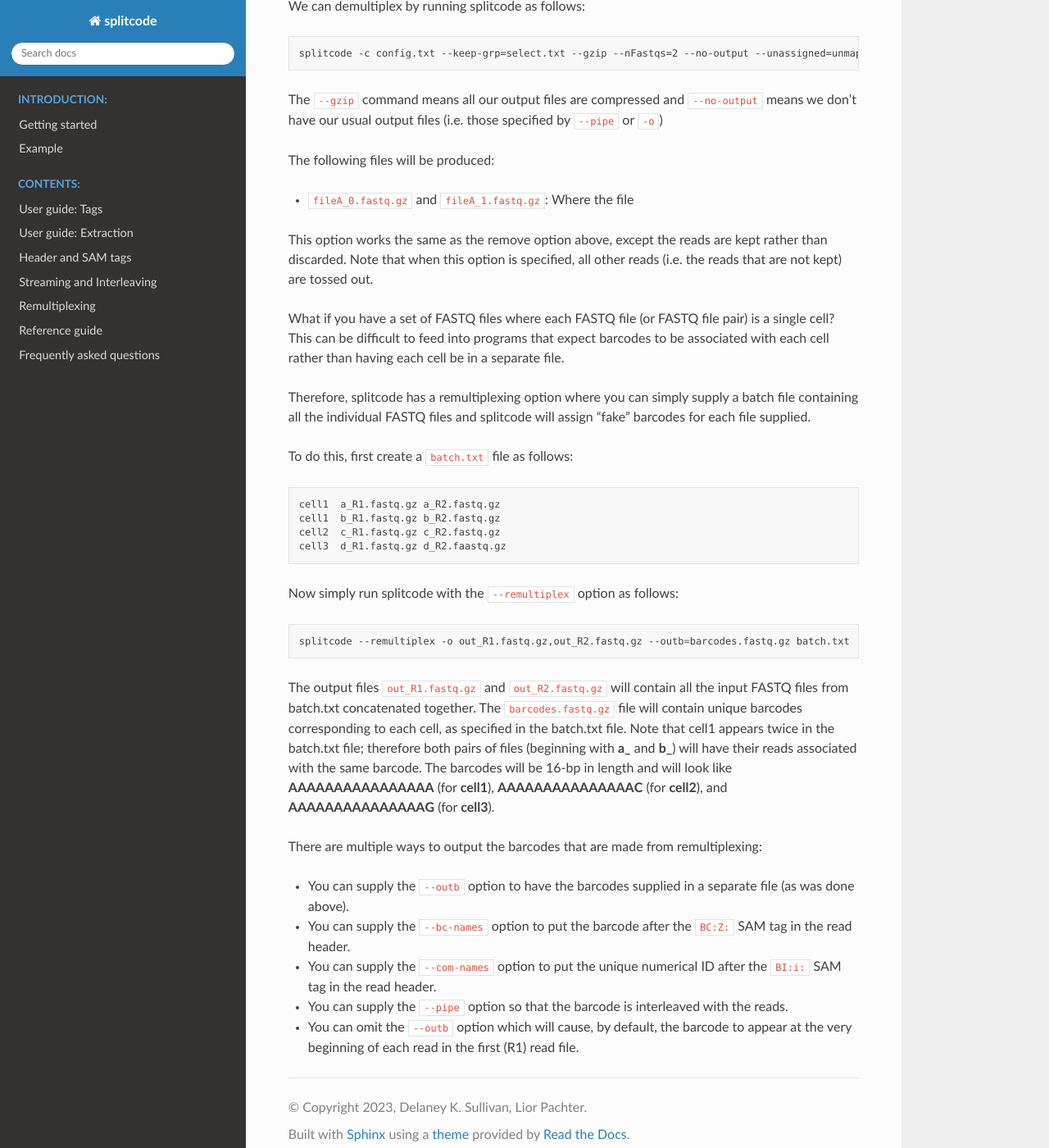
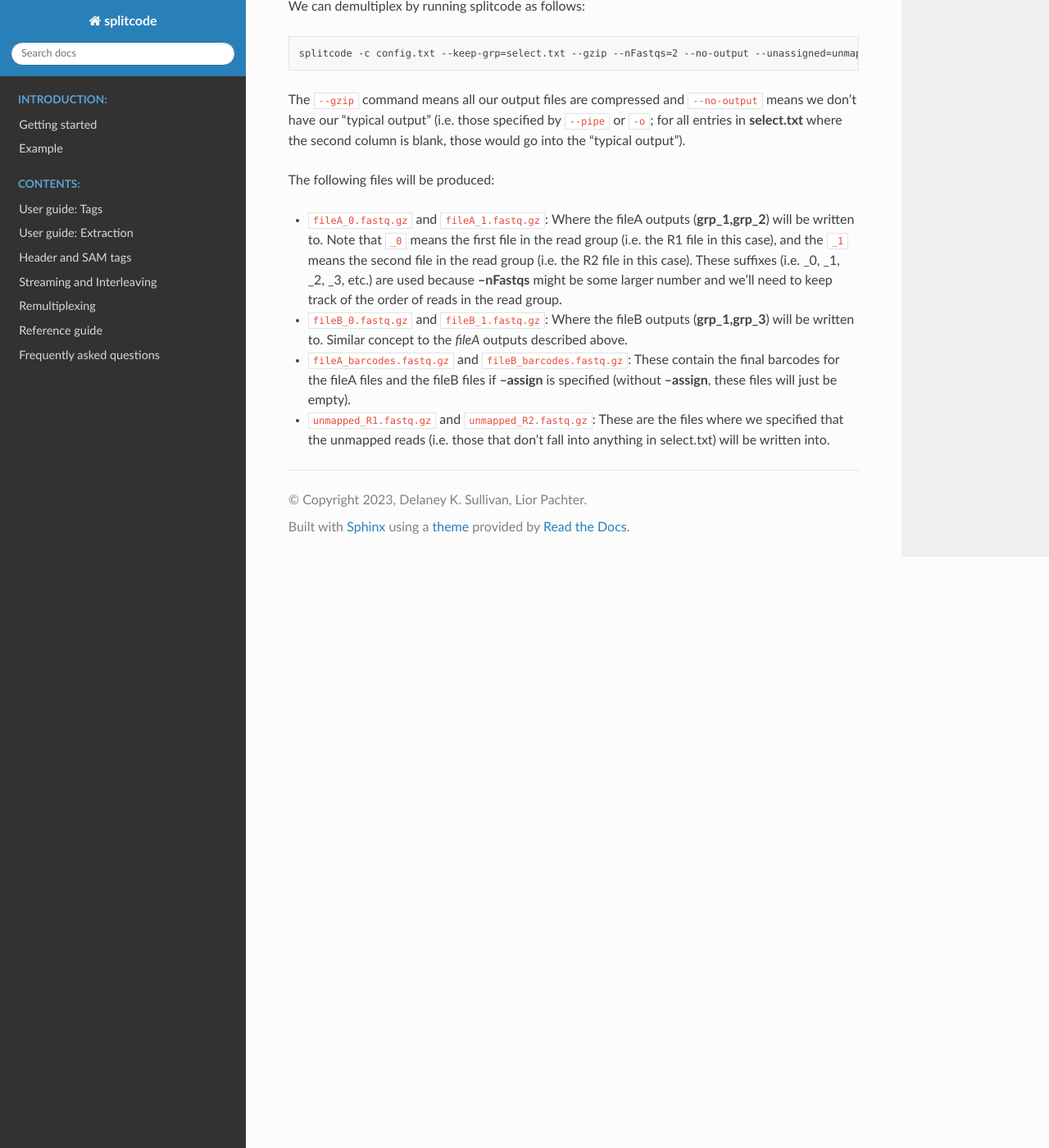
Before and after one commit to pachterlab/splitcode-tutorial, a Sphinx documentation site: the page built from docs/source/demultiplex_guide.rst, in a window 1280 px wide and 1400 px high, scrolled down 1373 px. Shown: the whole window at 82% size. Built offline with Sphinx 7.4.7 and the Read the Docs theme 2.0.0, drawn with Linux system fonts in a browser that asks for light colours; some of the changed text lies outside the part shown.

Commit message:
Update demultiplex_guide.rst

```diff
--- a/docs/source/demultiplex_guide.rst
+++ b/docs/source/demultiplex_guide.rst
@@ -46,7 +46,7 @@
 
 Let's say we have three groups: **grp_1**, **grp_2**, **grp_3** and we want to put the reads containing **grp_1,grp_2** (found exactly once and in that order) into one file and **grp_1,grp_3** into another file.
 
-We can do so by creating a **select.txt** that contains the following:
+We can do so by creating a two-column **select.txt** that contains the following:
 
 .. code-block:: text
   :caption: select.txt
@@ -62,40 +62,11 @@
 
  splitcode -c config.txt --keep-grp=select.txt --gzip --nFastqs=2 --no-output --unassigned=unmapped_R1.fastq.gz,unmapped_R2.fastq.gz R1.fastq R2.fastq
 
-The ``--gzip`` command means all our output files are compressed and ``--no-output`` means we don't have our usual output files (i.e. those specified by ``--pipe`` or ``-o``)
+The ``--gzip`` command means all our output files are compressed and ``--no-output`` means we don't have our "typical output" (i.e. those specified by ``--pipe`` or ``-o``; for all entries in **select.txt** where the second column is blank, those would go into the "typical output").
 
 The following files will be produced:
 
-* ``fileA_0.fastq.gz`` and ``fileA_1.fastq.gz``: Where the file
-
-This option works the same as the remove option above, except the reads are kept rather than discarded. Note that when this option is specified, all other reads (i.e. the reads that are not kept) are tossed out.
-
-
-What if you have a set of FASTQ files where each FASTQ file (or FASTQ file pair) is a single cell? This can be difficult to feed into programs that expect barcodes to be associated with each cell rather than having each cell be in a separate file.
-
-Therefore, splitcode has a remultiplexing option where you can simply supply a batch file containing all the individual FASTQ files and splitcode will assign "fake" barcodes for each file supplied.
-
-To do this, first create a ``batch.txt`` file as follows:
-
-.. code-block:: text
-
- cell1  a_R1.fastq.gz a_R2.fastq.gz
- cell1  b_R1.fastq.gz b_R2.fastq.gz
- cell2  c_R1.fastq.gz c_R2.fastq.gz
- cell3  d_R1.fastq.gz d_R2.faastq.gz
-
-Now simply run splitcode with the ``--remultiplex`` option as follows:
-
-.. code-block:: shell
-
- splitcode --remultiplex -o out_R1.fastq.gz,out_R2.fastq.gz --outb=barcodes.fastq.gz batch.txt
-
-The output files ``out_R1.fastq.gz`` and ``out_R2.fastq.gz`` will contain all the input FASTQ files from batch.txt concatenated together. The ``barcodes.fastq.gz`` file will contain unique barcodes corresponding to each cell, as specified in the batch.txt file. Note that cell1 appears twice in the batch.txt file; therefore both pairs of files (beginning with **a_** and **b_**) will have their reads associated with the same barcode. The barcodes will be 16-bp in length and will look like **AAAAAAAAAAAAAAAA** (for **cell1**), **AAAAAAAAAAAAAAAC** (for **cell2**), and **AAAAAAAAAAAAAAAG** (for **cell3**).
-
-There are multiple ways to output the barcodes that are made from remultiplexing:
-
-* You can supply the ``--outb`` option to have the barcodes supplied in a separate file (as was done above).
-* You can supply the ``--bc-names`` option to put the barcode after the ``BC:Z:`` SAM tag in the read header.
-* You can supply the ``--com-names`` option to put the unique numerical ID after the ``BI:i:`` SAM tag in the read header.
-* You can supply the ``--pipe`` option so that the barcode is interleaved with the reads.
-* You can omit the ``--outb`` option which will cause, by default, the barcode to appear at the very beginning of each read in the first (R1) read file.
+* ``fileA_0.fastq.gz`` and ``fileA_1.fastq.gz``: Where the fileA outputs (**grp_1,grp_2**) will be written to. Note that ``_0`` means the first file in the read group (i.e. the R1 file in this case), and the ``_1`` means the second file in the read group (i.e. the R2 file in this case). These suffixes (i.e. _0, _1, _2, _3, etc.) are used because **--nFastqs** might be some larger number and we'll need to keep track of the order of reads in the read group.
+* ``fileB_0.fastq.gz`` and ``fileB_1.fastq.gz``: Where the fileB outputs (**grp_1,grp_3**) will be written to. Similar concept to the *fileA* outputs described above.
+* ``fileA_barcodes.fastq.gz`` and ``fileB_barcodes.fastq.gz``: These contain the final barcodes for the fileA files and the fileB files if **--assign** is specified (without **--assign**, these files will just be empty).
+* ``unmapped_R1.fastq.gz`` and ``unmapped_R2.fastq.gz``: These are the files where we specified that the unmapped reads (i.e. those that don't fall into anything in select.txt) will be written into.
```
